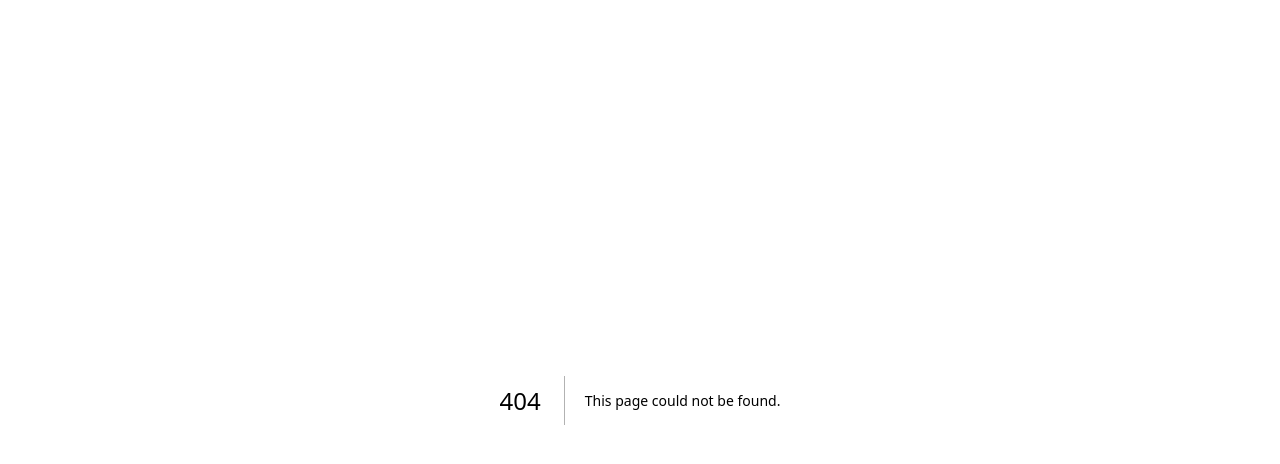
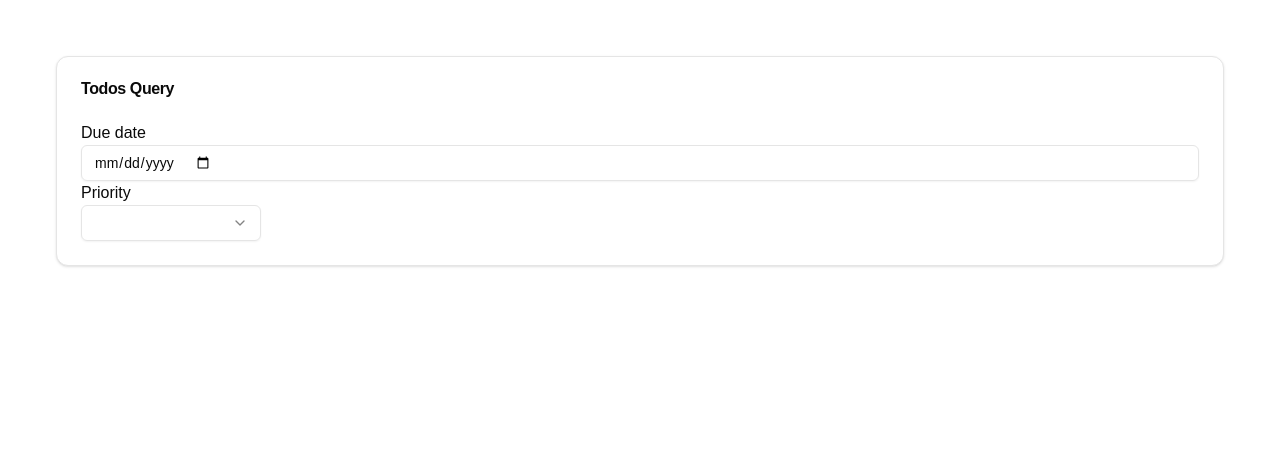
Before and after one commit to natayakovleva/todo-next-app-fwdays, a Next.js app: page /todos in a window 1280 px wide. Before the commit this address had no page. Shown: the top 464 px of the page. Built offline with nearby package versions, Linux system fonts and the light colour scheme.

Commit message:
added constants for Priority, new page - todos, started doing new component - todosActions for Todos Query

```diff
--- a/src/app/page.tsx
+++ b/src/app/page.tsx
@@ -1,9 +1,11 @@
 import { Button } from "@/components/ui/button"
+import Link from "next/link";
 
 export default function Home() {
   return (
     <div>
       <Button>Click me</Button>
+      <Link href='/todos'>Toods</Link>
     </div>
   );
 }
--- /dev/null
+++ b/src/app/todos/page.tsx
@@ -0,0 +1,13 @@
+import TodosActions from "@/components/todo/TodosActions";
+
+
+
+export default async function Todos(props: { searchParams: Promise<any> }) {
+  const searchParams = await props.searchParams;
+  return (
+    <div className="m-7">
+      <TodosActions></TodosActions>
+    </div>
+
+  )
+}
--- /dev/null
+++ b/src/components/todo/TodosActions.tsx
@@ -0,0 +1,57 @@
+"use client";
+
+import {
+  Card,
+  CardContent,
+  CardDescription,
+  CardFooter,
+  CardHeader,
+  CardTitle,
+} from "@/components/ui/card";
+import { Label } from "@radix-ui/react-label";
+import { Input } from "@/components/ui/input";
+
+import {
+  Select,
+  SelectContent,
+  SelectItem,
+  SelectTrigger,
+  SelectValue,
+} from "@/components/ui/select";
+
+function TodosActions() {
+  return (
+    <section className="p-7">
+      <Card>
+        <CardHeader>
+          <CardTitle>Todos Query</CardTitle>
+        </CardHeader>
+        <form>
+          <CardContent>
+            <div>
+              <Label htmlFor="due_date">Due date</Label>
+              <Input id="due_date" type="date" />
+            </div>
+            <div>
+              <Label htmlFor="priority">Priority</Label>
+              <Select name="priority" defaultValue='ANY'>
+                <SelectTrigger className="w-[180px]">
+                  <SelectValue />
+                </SelectTrigger>
+                <SelectContent>
+                  <SelectItem value="light">ANY</SelectItem>
+                  <SelectItem value="dark">P1</SelectItem>
+                  <SelectItem value="system">P2</SelectItem>
+                  <SelectItem value="dark">P3</SelectItem>
+                  <SelectItem value="system">P4</SelectItem>
+                </SelectContent>
+              </Select>
+            </div>
+          </CardContent>
+        </form>
+      </Card>
+    </section>
+  );
+}
+
+export default TodosActions;
```
Also changed, not shown: src/constants/todos.ts (added, +7 -0 lines).
